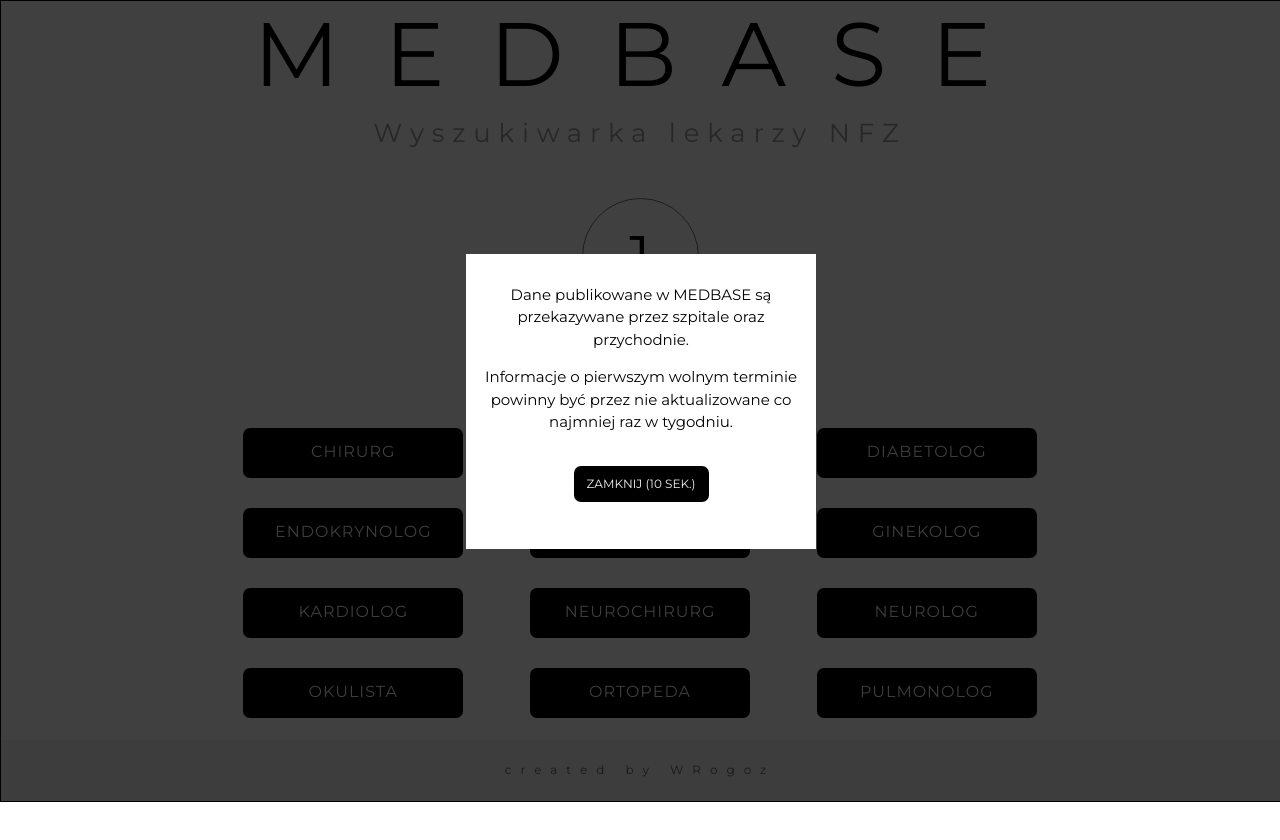
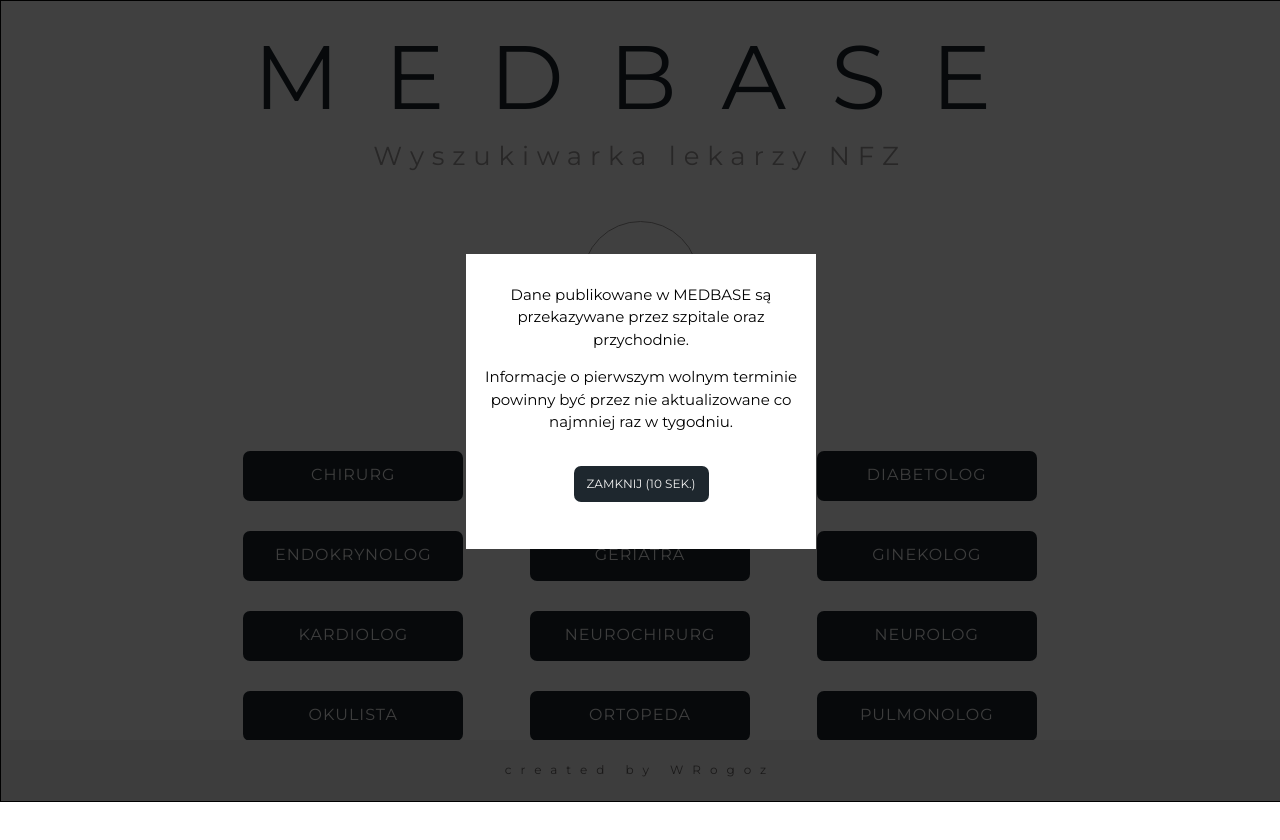
Before and after one commit to wrogoz/medbase, a React (Create React App) app: page / in a window 1280 px wide. Shown: the top 840 px of the page. Built offline with nearby package versions, Linux system fonts and the light colour scheme.

Commit message:
theme colors added, refactoring

```diff
--- a/src/components/Footer.tsx
+++ b/src/components/Footer.tsx
@@ -17,7 +17,7 @@ const StyledFooter = styled.footer`
   display: flex;
   justify-content: center;
   align-items: center;
-  background-color: #f3f3f3;
+  background-color: ${props => props.theme.secondary};
   position: sticky;
   bottom: 0;
   margin-top: auto;
@@ -32,4 +32,4 @@ const StyledFooter = styled.footer`
   @media (min-width: 1050px) {
     margin-top: auto;
   }
-`
+`;
--- a/src/components/Header.tsx
+++ b/src/components/Header.tsx
@@ -27,6 +27,8 @@ const StyledHeader = styled.header`
   position: sticky;
   top: 1px;
   background-color: #fff;
+  color:${props => props.theme.primary}
+
   z-index: 1;
 `;
 const AppTitle = styled.h1`
@@ -37,6 +39,7 @@ const AppTitle = styled.h1`
   letter-spacing: 0.5em;
   text-transform: uppercase;
   font-weight: 400;
+  color:${props => props.theme.primary}
   @media (max-width: 300px) {
     font-size: 22px;
   }
@@ -49,7 +52,7 @@ const AppTitle = styled.h1`
   }
   @media (min-width: 1050px) {
     font-size: 90px;
-    padding-top: 2px;
+    padding-top: 25px;
   }
 `;
 const SubTitle = styled.h2`
--- a/src/components/Popup.tsx
+++ b/src/components/Popup.tsx
@@ -88,7 +88,7 @@ const ClosePopUpButton = styled.button`
   border: none;
   border-radius: 7px;
   margin: auto 0;
-  background-color: #000;
+  background-color:${props => props.theme.primary};
   color: #f2f2f2;
   letter-spacing: -3%;
   font-size: 12px;
--- a/src/components/corePages/ChooseDistrictPage.tsx
+++ b/src/components/corePages/ChooseDistrictPage.tsx
@@ -13,12 +13,12 @@ export default class ChooseDistrictPage extends React.Component<{}, {}> {
 
   addDistrictToStore = ()=>{
     store.districtNameToDistrictCode(store.selectedButton);
-    console.log('addDistrictToStore')
+
   }
   render() {
     return (
       <CorePage
-      onClickHandler={this.addDistrictToStore}
+        onClickHandler={this.addDistrictToStore}
         pageNumber="2"
         chooseText="województwo"
         listType={store.district}
--- a/src/components/corePages/ResultsPage.tsx
+++ b/src/components/corePages/ResultsPage.tsx
@@ -42,7 +42,7 @@ export default class Results extends React.Component<{}, {}> {
       }
     });
 
-    const displayLoading = <p>Trwa pobieranie danych...</p>;
+    const loading = <DisplayLoading>Trwa pobieranie danych...</DisplayLoading>;
 
     return (
       <>
@@ -54,9 +54,7 @@ export default class Results extends React.Component<{}, {}> {
           </StyledLink>
         </RestartButton>
 
-        <ResultsList>
-          {store.loadingApi ? displayLoading : displayResults}
-        </ResultsList>
+        <ResultsList>{store.loadingApi ? loading : displayResults}</ResultsList>
       </>
     );
   }
@@ -82,7 +80,7 @@ const Result = styled.li`
   flex-direction: column;
   align-items: center;
   text-transform: uppercase;
-  border-bottom: 1px solid black;
+  border-bottom: 1px solid ${props => props.theme.primary};
   text-align: center;
   margin: 0;
   min-width: 70%;
@@ -98,26 +96,30 @@ const Date = styled.p`
   font-weight: 500;
   letter-spacing: 3px;
   margin-bottom: 0px;
+  color: ${props => props.theme.primary};
 `;
 const Place = styled.p`
   font-size: 12px;
   letter-spacing: 2px;
   line-height: 20px;
   margin-bottom: 10px;
+  color: ${props => props.theme.primary};
 `;
 const Adress = styled.p`
   font-size: 11px;
   letter-spacing: 1px;
   margin-top: 0;
+  color: ${props => props.theme.primary};
 `;
 const Phone = styled.p`
   font-size: 12px;
   letter-spacing: 5px;
+  color: ${props => props.theme.primary};
 `;
 
 const RestartButton = styled.button`
   outline: none;
-  border: 1px solid black;
+  border: 1px solid ${props => props.theme.primary};
   border-radius: 7px 7px 0 0;
   border-bottom: none;
   cursor: pointer;
@@ -155,6 +157,10 @@ const RestartButton = styled.button`
 const StyledLink = styled(Link)`
   display: flex;
   text-decoration: none;
-  color: #000;
+  color: ${props => props.theme.primary};
   text-transform: uppercase;
 `;
+
+const DisplayLoading = styled.p`
+  color: ${props => props.theme.primary};
+`;
--- a/src/components/corePages/corePage/CorePage.tsx
+++ b/src/components/corePages/corePage/CorePage.tsx
@@ -48,7 +48,8 @@ const Circle = styled.div`
   display: flex;
   justify-content: center;
   align-items: center;
-  border: 1px solid #747474;
+  color:${props => props.theme.primary}
+  border: 1px solid ${props => props.theme.third};
   border-radius: 50%;
   margin-top: 20px;
 
@@ -76,7 +77,7 @@ const CoreMessage = styled.p`
   text-align: center;
   text-transform: uppercase;
   letter-spacing: 0.11em;
-  color: #747474;
+  color: ${props => props.theme.third};
   margin: 40px 0 24px 0px;
 
   @media (min-width: 530px) {
--- a/src/components/corePages/corePage/displayData/DisplayData.tsx
+++ b/src/components/corePages/corePage/displayData/DisplayData.tsx
@@ -13,7 +13,7 @@ import { withRouter } from "react-router-dom";
 interface DisplayDataProps {
   listType?: string[];
   followTo: string;
-  onClickHandler: (arg:string)=>void;
+  onClickHandler: (arg: string) => void;
 }
 
 @inject("store")
@@ -154,6 +154,7 @@ const CitySearchBox = styled.div`
             outline:none;
             border:none;
             border-bottom:1px solid #747474;
+            color:${props => props.theme.primary}
             text-align:center;
             text-transform:uppercase;
             width:75%;
--- a/src/components/corePages/corePage/displayData/buttons/BackwardButton.tsx
+++ b/src/components/corePages/corePage/displayData/buttons/BackwardButton.tsx
@@ -9,7 +9,10 @@ interface BackwardButtonProps {
 }
 @inject("store")
 @observer
-export default class BackwardButton extends React.Component<BackwardButtonProps,{}>{
+export default class BackwardButton extends React.Component<
+  BackwardButtonProps,
+  {}
+> {
   resetResult = () => {
     if (store.dataApi.length > 1) {
       store.dataApi = [
@@ -39,7 +42,7 @@ export default class BackwardButton extends React.Component<BackwardButtonProps,
 
 const BackButton = styled.button`
   outline: none;
-  border: 1px solid black;
+  border: 1px solid ${props => props.theme.primary};
   border-radius: 7px 7px 0 0;
   border-bottom: none;
   cursor: pointer;
@@ -77,6 +80,6 @@ const BackButton = styled.button`
 const StyledLink = styled(Link)`
   display: flex;
   text-decoration: none;
-  color: #000;
+  color:${props => props.theme.primary}
   text-transform: uppercase;
 `;
--- a/src/components/corePages/corePage/displayData/buttons/Button.tsx
+++ b/src/components/corePages/corePage/displayData/buttons/Button.tsx
@@ -3,7 +3,6 @@ import styled from "styled-components";
 import { inject, observer } from "mobx-react";
 import { Link } from "react-router-dom";
 import store from "../../../../../store/store";
-
 
 interface ButtonProps {
   buttonTxt: string;
@@ -19,15 +18,19 @@ export default class Button extends React.Component<ButtonProps, {}> {
     super(props);
     this.refButton = React.createRef();
   }
-  saveButtonTxt = ()=>{
-    store.selectedButton =  this.refButton.current.textContent;
-
-  }
+  saveButtonTxt = () => {
+    store.selectedButton = this.refButton.current.textContent;
+  };
 
   render() {
     return (
       <StyledLink to={this.props.followTo} ref={this.refButton}>
-        <StyledButton onClick={()=>{this.saveButtonTxt();  this.props.onClickHandler();}}>
+        <StyledButton
+          onClick={() => {
+            this.saveButtonTxt();
+            this.props.onClickHandler();
+          }}
+        >
           {this.props.buttonTxt}
         </StyledButton>
       </StyledLink>
@@ -43,8 +46,8 @@ const StyledButton = styled.button`
   border: none;
   border-radius: 7px;
 
-  background-color: #000;
-  color: #f2f2f2;
+  background-color: ${props => props.theme.primary};
+  color: ${props => props.theme.secondary};
   letter-spacing: -3%;
   font-size: 12px;
   text-transform: uppercase;
@@ -52,6 +55,7 @@ const StyledButton = styled.button`
   transition: 0.3s;
   &:hover {
     transform: scale(1.2);
+
   }
 
   @media (min-width: 768px) {
@@ -66,5 +70,5 @@ const StyledButton = styled.button`
 `;
 const StyledLink = styled(Link)`
   text-decoration: none;
-  color: #fff;
+  color: ${props => props.theme.secondary};
 `;
--- a/src/components/layout/Layout.tsx
+++ b/src/components/layout/Layout.tsx
@@ -6,11 +6,12 @@ import ChooseSpecialistPage from "./../corePages/ChooseSpecialistPage";
 import ChooseDistrictPage from "../corePages/ChooseDistrictPage";
 import CitySearchPage from "../corePages/CitySearchPage";
 import ResultsPage from "../corePages/ResultsPage";
-import styled from "styled-components";
-
+import styled,{ThemeProvider} from "styled-components";
+import theme from '../../globalStyles/theme';
 export default class Layout extends React.Component<{}, {}> {
   render() {
     return (
+      <ThemeProvider theme={theme}>
         <Container>
           <Header title="medbase" subtitle="Wyszukiwarka lekarzy NFZ" />
           <Switch>
@@ -23,6 +24,7 @@ export default class Layout extends React.Component<{}, {}> {
 
           <Footer />
         </Container>
+      </ThemeProvider>
     );
   }
 }
--- /dev/null
+++ b/src/globalStyles/theme.ts
@@ -0,0 +1,7 @@
+const theme={
+    primary:"#1e272e",
+    secondary:"#f2f2f2",
+    third:"#9e9a9a"
+};
+
+export default  theme
```
Lines whose indentation alone changed are shown as unchanged.
